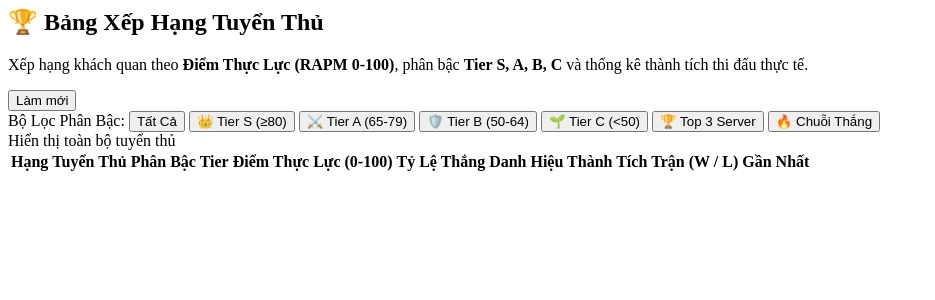
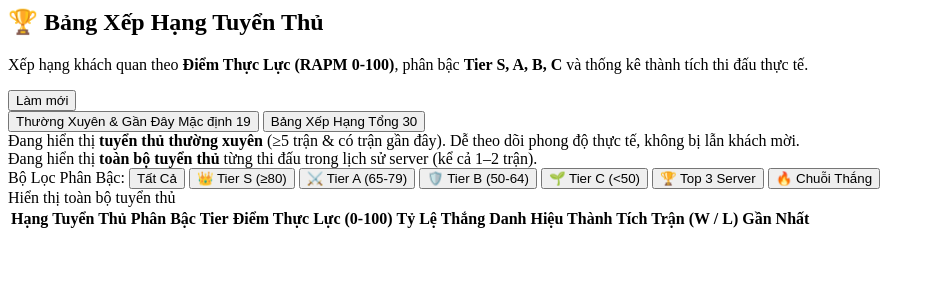
Before and after one commit to angelwshotgun/fbcs1, a Flask app: template templates/components/tab_leaderboard.html in a window 1280 px wide. Shown: the top 300 px of the page, without its empty margins (0-935 px from the left). Run offline with Flask 3, Linux system fonts and the light colour scheme; the template is opened without the code that fills it, so the values that code supplies are empty.

Commit message:
feat: Them Bang Xep Hang thuong xuyen & gan day lam mac dinh, song song voi Bang Xep Hang Tong

```diff
--- a/templates/components/tab_leaderboard.html
+++ b/templates/components/tab_leaderboard.html
@@ -14,6 +14,34 @@
         <button onclick="loadLeaderboard()" class="px-4 py-2 rounded-xl border border-slate-200 hover:bg-slate-50 text-slate-700 text-xs font-bold font-heading transition shadow-xs flex items-center gap-1.5">
             <i class="fa-solid fa-arrows-rotate text-slate-400"></i> Làm mới
         </button>
+    </div>
+
+    <!-- Leaderboard View Mode Switcher: Active (Default) vs All-Time Server -->
+    <div class="bg-white p-4 rounded-3xl border border-slate-200/80 shadow-xs flex flex-col md:flex-row items-start md:items-center justify-between gap-4">
+        <div class="flex items-center p-1.5 bg-slate-100/90 rounded-2xl border border-slate-200/80 w-full sm:w-auto">
+            <button type="button" onclick="switchLeaderboardMode('active')" id="btn-leaderboard-mode-active" class="flex-1 sm:flex-initial px-4 sm:px-5 py-2.5 rounded-xl font-bold font-heading text-xs sm:text-sm transition-all shadow-xs bg-indigo-600 text-white flex items-center justify-center gap-2">
+                <i class="fa-solid fa-fire text-amber-300"></i>
+                <span>Thường Xuyên &amp; Gần Đây</span>
+                <span class="text-[10px] px-1.5 py-0.5 rounded-md bg-amber-400 text-slate-950 font-black tracking-tight uppercase">Mặc định</span>
+                <span id="badge-active-count" class="px-2 py-0.5 rounded-full text-[11px] bg-white/20 text-white font-mono">19</span>
+            </button>
+            <button type="button" onclick="switchLeaderboardMode('all')" id="btn-leaderboard-mode-all" class="flex-1 sm:flex-initial px-4 sm:px-5 py-2.5 rounded-xl font-bold font-heading text-xs sm:text-sm transition-all text-slate-600 hover:text-slate-900 hover:bg-slate-200/60 flex items-center justify-center gap-2">
+                <i class="fa-solid fa-earth-americas text-slate-400"></i>
+                <span>Bảng Xếp Hạng Tổng</span>
+                <span id="badge-all-count" class="px-2 py-0.5 rounded-full text-[11px] bg-slate-200 text-slate-700 font-mono">30</span>
+            </button>
+        </div>
+
+        <div class="text-xs text-slate-500 flex items-center gap-2">
+            <div id="leaderboard-mode-desc-active" class="flex items-center gap-1.5 text-slate-700 bg-indigo-50/70 border border-indigo-100 px-3 py-1.5 rounded-xl">
+                <i class="fa-solid fa-circle-check text-indigo-600"></i>
+                <span>Đang hiển thị <b>tuyển thủ thường xuyên</b> (&ge;5 trận &amp; có trận gần đây). Dễ theo dõi phong độ thực tế, không bị lẫn khách mời.</span>
+            </div>
+            <div id="leaderboard-mode-desc-all" class="hidden flex items-center gap-1.5 text-slate-700 bg-slate-50 border border-slate-200 px-3 py-1.5 rounded-xl">
+                <i class="fa-solid fa-circle-info text-slate-400"></i>
+                <span>Đang hiển thị <b>toàn bộ tuyển thủ</b> từng thi đấu trong lịch sử server (kể cả 1–2 trận).</span>
+            </div>
+        </div>
     </div>
 
     <!-- Badge Filter Toolbar -->
```
Also changed, not shown: static/js/modules/leaderboard.js (+70 -13 lines).
